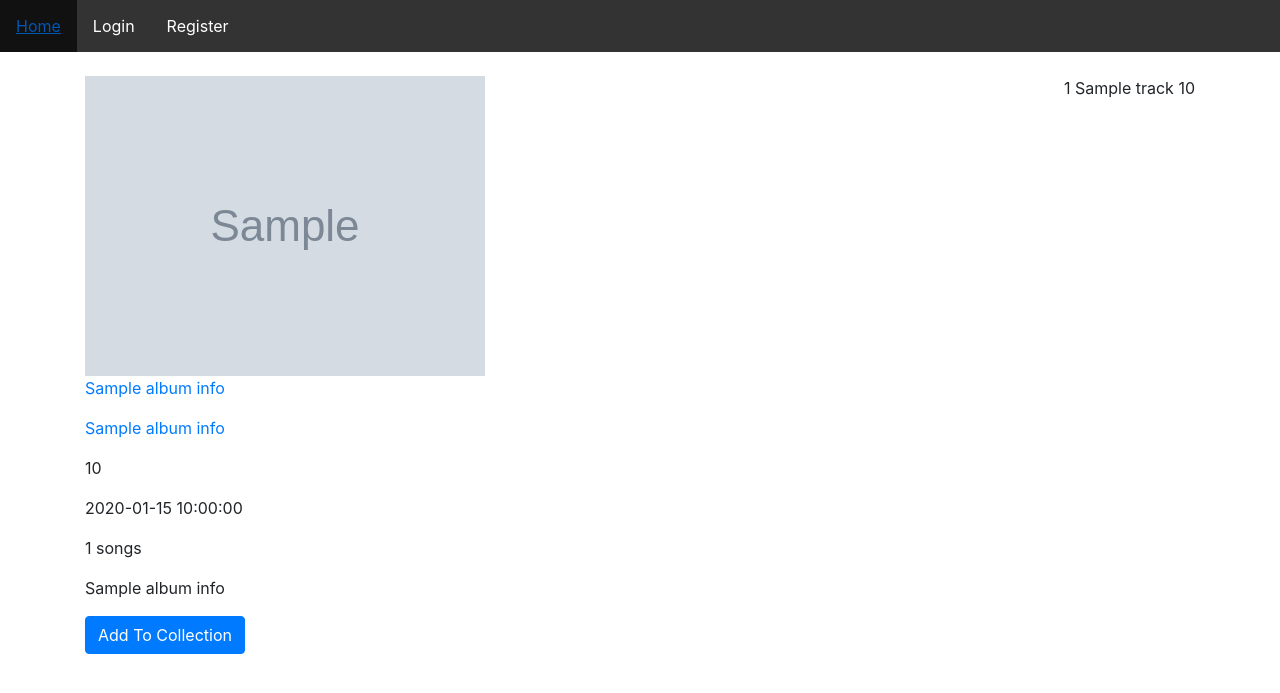
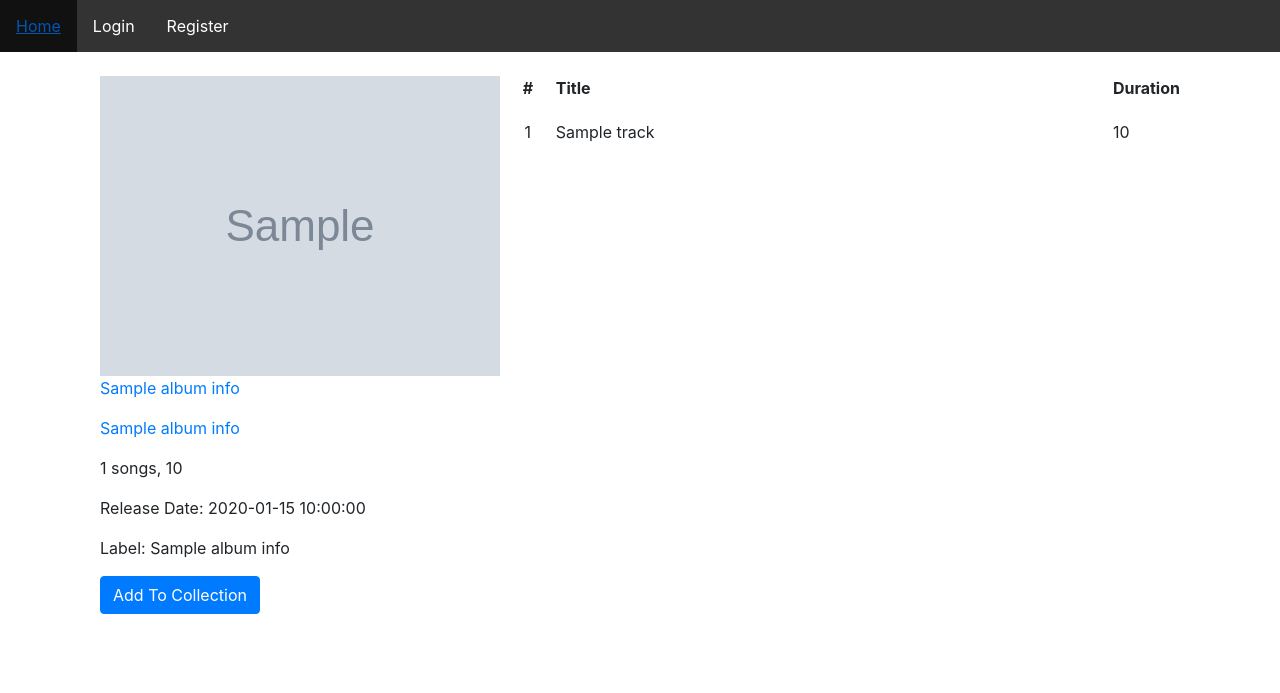
Before and after one commit to daniel-a-r/CCNY_Database_Project, a Flask app: template flask_app/templates/album_info.html in a window 1280 px wide. Shown: the top 693 px of the page. Run offline with Flask 2, Linux system fonts and the light colour scheme; the template is opened without the code that fills it: most values are stand-ins (such as "Sample title", 1, 10 or a date in 2020); grey boxes marked "Sample" are stand-in pictures.

Commit message:
Modify album info page using grid

```diff
--- a/flask_app/static/css/main.css
+++ b/flask_app/static/css/main.css
@@ -10,11 +10,11 @@
     background-color: rgb(51, 51, 51);
   }
 
-  li {
+li {
     float: left;
   }
 
-  li a {
+li a {
     display: block;
     color: white;
     text-align: center;
@@ -23,6 +23,31 @@
   }
 
   /* Change the link color to #111 (black) on hover */
-  li a:hover {
+li a:hover {
     background-color: #111;
   }
+
+.album-info {
+  display: grid;
+  grid-template-columns: 1fr 2fr;
+}
+
+.track {
+  display: grid;
+  align-items: center;
+  grid-template-columns: 1fr 10fr 1fr;
+  grid-template-rows: 2em; /* top row is 2em in height */
+  grid-auto-rows: 3em; /* following rows are 3em in height */
+}
+
+.track-header {
+  height: 2em;
+}
+
+.track-number {
+  justify-self: center;
+}
+
+.track-name {
+  justify-self: start;
+}
--- a/flask_app/templates/album_info.html
+++ b/flask_app/templates/album_info.html
@@ -1,15 +1,14 @@
 {% extends "base.html" %}
 {% block content %}
-  <div style="float: left; width: fit-content;" class="mt-4">
+<div class="container album-info mt-4">
   <div>
     <img src="{{ album_info['img_src'] }}" />
     <a href="https://open.spotify.com/album/{{ album_info['spotify_album_id'] }}" target="_blank"><p>{{album_info['album_name']}}</p></a>
     <a href="https://open.spotify.com/artist/{{ album_info['spotify_artist_id'] }}" target="_blank"><p>{{album_info['artist_name']}}</p></a>
     <div>
-        <p>{{album_info['album_duration']}}</p>
-        <p>{{album_info['release_date']}}</p>
-        <p>{{album_info['total_tracks']}} songs</p>
-        <p>{{album_info['label']}}</p>
+      <p>{{album_info['total_tracks']}} songs, {{album_info['album_duration']}}</p>
+      <p>Release Date: {{album_info['release_date']}}</p>
+      <p>Label: {{album_info['label']}}</p>
     </div>
     {% if in_collection %}
       <a href="/remove-from-collection/{{ album_info['db_album_id'] }}"><button class="btn btn-danger">Remove From Collection</button></a>
@@ -17,14 +16,18 @@
       <a href="/add-to-collection/{{ album_info['spotify_album_id'] }}"><button class="btn btn-primary">Add To Collection</button></a>
     {% endif %}
   </div>
+
+  <div class="track">
+    <strong class="track-number track-header">#</strong>
+    <strong class="track-name track-header">Title</strong>
+    <strong class="track-duration track-header">Duration</strong>
+    {% for track in album_tracks %}
+      <p class="track-number mb-0">{{track['track_number']}}</p>
+      <p class="track-name mb-0">{{track['track_name']}} <strong>{% if track['explicit']%}Explicit{% endif %}</strong></p>
+      <p class="track-duration mb-0">{{track['track_duration']}}</p>
+    {% endfor %}
+  </div>
 </div>
 
-  <div class="mt-4"style="float: right;">
-    {% for track in album_tracks %}
-      <p>
-        {{track['track_number']}} {{track['track_name']}}
-        {% if track['explicit']%}explicit{% endif %} {{track['track_duration']}}
-      </p>
-    {% endfor %}
-  </div>
+
 {% endblock %}
```
Lines whose indentation alone changed are shown as unchanged.
